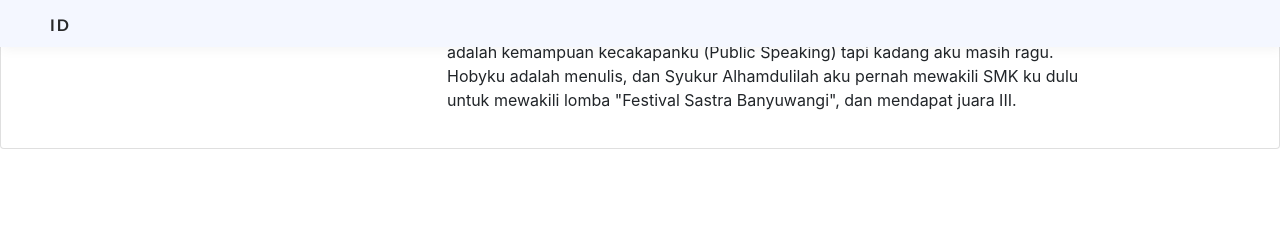
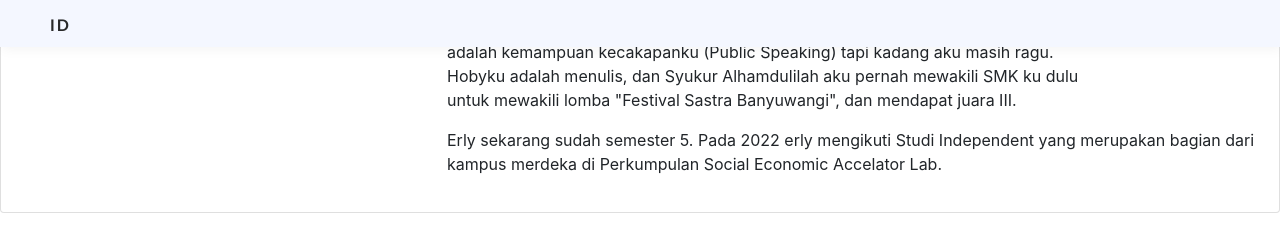
Before and after one commit to Erly-Mulyani/Erlyprofile, a website built with Parcel: page tentang.html in a window 1280 px wide. Shown: the part 105-356 px from the top of the page. Built offline with nearby package versions, Linux system fonts and the light colour scheme.

Commit message:
Nambahin update terbaru
Sudah smt 5 dan mengikuti kegiatan SI di SEAL

```diff
--- a/tentang.html
+++ b/tentang.html
@@ -58,6 +58,8 @@
 										Hobyku adalah menulis, dan Syukur Alhamdulilah aku pernah mewakili SMK ku dulu</br>
 										untuk mewakili lomba "Festival Sastra Banyuwangi", dan mendapat juara III.</p>
 
+										<p> Erly sekarang sudah semester 5. Pada 2022 erly mengikuti Studi Independent yang merupakan bagian dari kampus merdeka di Perkumpulan Social Economic Accelator Lab.</p>
+
                 </div>
             </div>
         </div>
```
